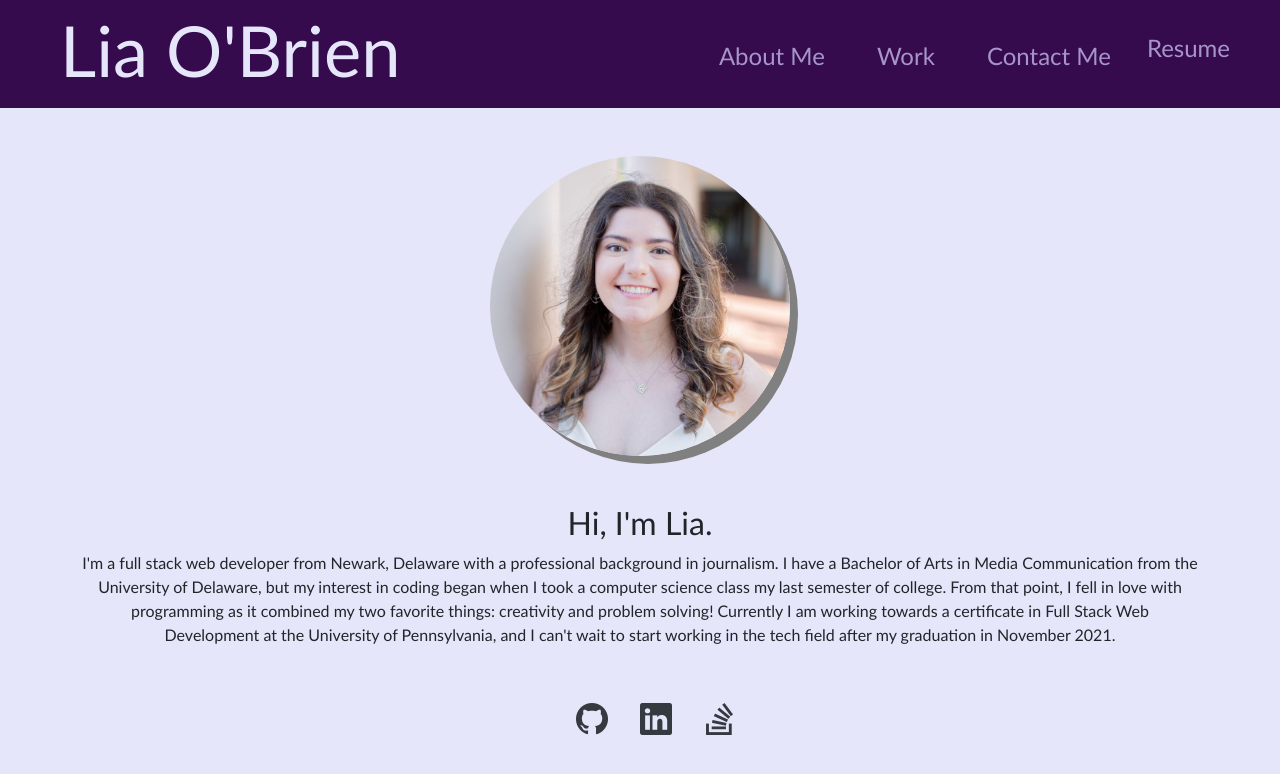
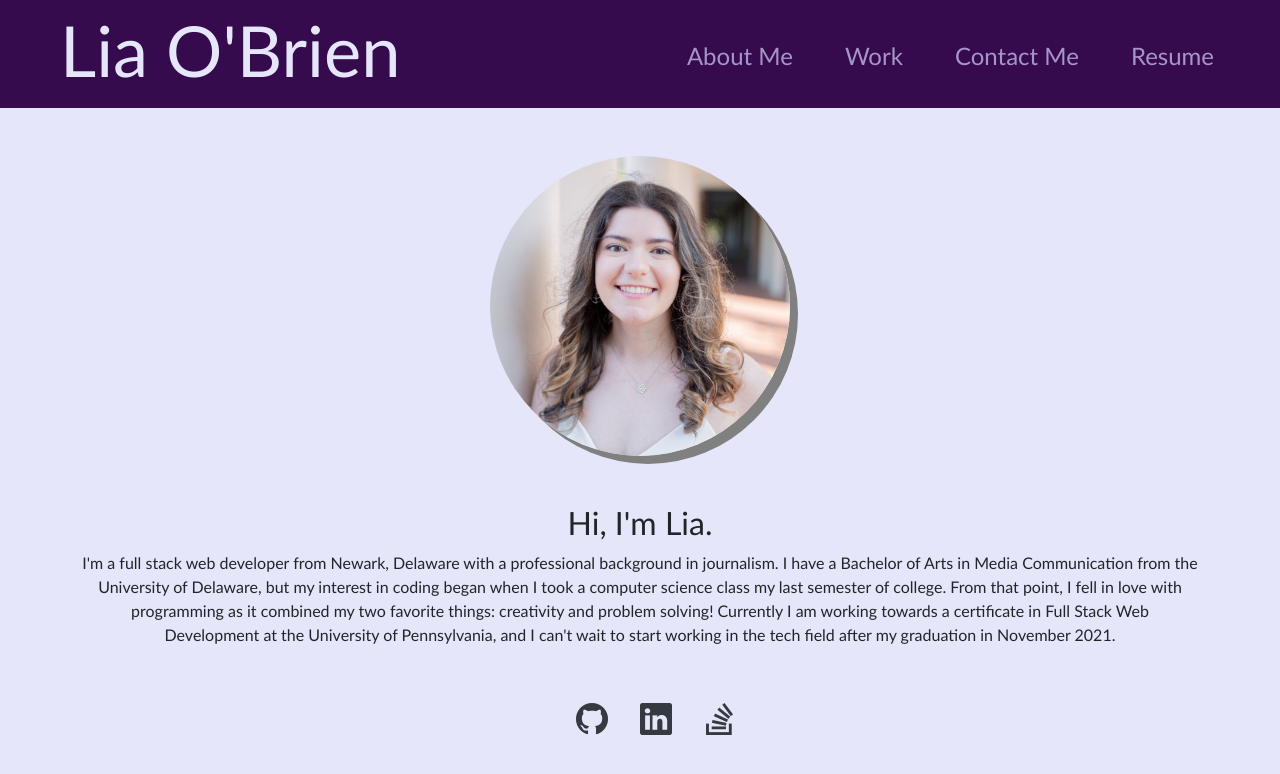
Before and after one commit to liaobrien/react-portfolio, a React (Create React App) app: page / in a window 1280 px wide. Shown: the top 774 px of the page. Built offline with nearby package versions, Linux system fonts and the light colour scheme.

Commit message:
fixed nav so all links are lined up properly, changed hover style

```diff
--- a/src/components/Navigation.js
+++ b/src/components/Navigation.js
@@ -23,6 +23,7 @@ export default function Navigation({ currentPage, handlePageChange }) {
                                     href="https://docs.google.com/document/d/1nG6It3SZ4QYIcA0Aa--fMz31v48jBWUyXAUwGeDZYC0/edit?usp=sharing"
                                     target="_blank"
                                     rel="noreferrer"
+                                    className="nav-link"
                               >Resume</a
                               >
                         </li>
--- a/src/style.css
+++ b/src/style.css
@@ -54,7 +54,6 @@ header {
 
 .navigation ul li a:hover {
   color: var(--light);
-  font-weight: bold;
 }
 
 #headshot {
```
